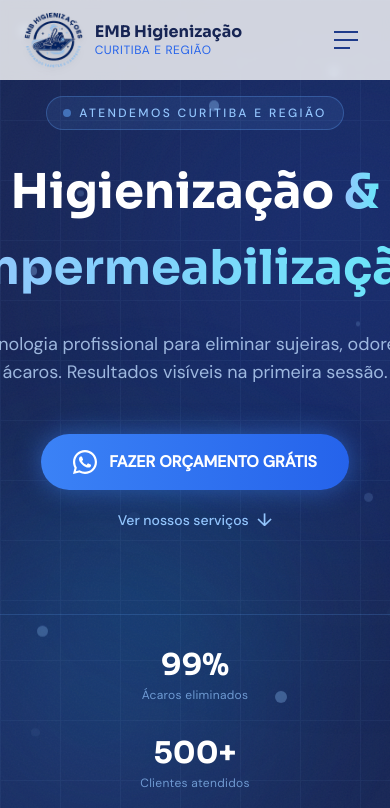
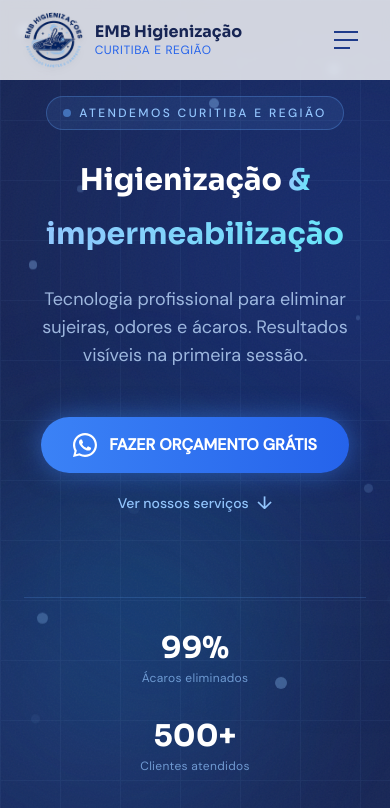
Before and after one commit to pedrotoppel/emb-website, a React (Vite) app: page / in a window 390 px wide. Shown: the top 808 px of the page. Built offline with nearby package versions, Linux system fonts and the light colour scheme.

Commit message:
Ajustes na responsividade Mobile do Hero

```diff
--- a/src/components/Hero.jsx
+++ b/src/components/Hero.jsx
@@ -54,7 +54,7 @@ export default function Hero() {
       ))}
 
       {/* Content */}
-      <div className="relative z-10 max-w-4xl mx-auto px-6 text-center pt-24">
+      <div className="relative z-10 max-w-4xl mx-auto px-6 text-center pt-24 min-w-0 w-full">
         {/* Badge */}
         <motion.div
           initial={{ opacity: 0, y: 20 }}
@@ -74,7 +74,7 @@ export default function Hero() {
             initial={{ y: 80, opacity: 0 }}
             animate={{ y: 0, opacity: 1 }}
             transition={{ duration: 0.8, delay: 0.2, ease: [0.22, 1, 0.36, 1] }}
-            className="text-5xl md:text-7xl font-bold text-white leading-tight"
+            className="text-3xl sm:text-5xl md:text-7xl font-bold text-white leading-tight break-words"
           >
             Higienização{" "}
             <span className="relative inline-block">
@@ -88,8 +88,12 @@ export default function Hero() {
           <motion.h1
             initial={{ y: 80, opacity: 0 }}
             animate={{ y: 0, opacity: 1 }}
-            transition={{ duration: 0.8, delay: 0.35, ease: [0.22, 1, 0.36, 1] }}
-            className="text-5xl md:text-7xl font-bold text-transparent bg-clip-text bg-gradient-to-r from-blue-300 to-cyan-300 leading-tight"
+            transition={{
+              duration: 0.8,
+              delay: 0.35,
+              ease: [0.22, 1, 0.36, 1],
+            }}
+            className="text-3xl sm:text-5xl md:text-7xl font-bold text-transparent bg-clip-text bg-gradient-to-r from-blue-300 to-cyan-300 leading-tight break-words"
           >
             impermeabilização
           </motion.h1>
@@ -120,9 +124,12 @@ export default function Hero() {
             whileHover={{ scale: 1.06, y: -2 }}
             whileTap={{ scale: 0.97 }}
           >
-            <svg className="w-6 h-6 fill-white flex-shrink-0" viewBox="0 0 24 24">
-              <path d="M17.472 14.382c-.297-.149-1.758-.867-2.03-.967-.273-.099-.471-.148-.67.15-.197.297-.767.966-.94 1.164-.173.199-.347.223-.644.075-.297-.15-1.255-.463-2.39-1.475-.883-.788-1.48-1.761-1.653-2.059-.173-.297-.018-.458.13-.606.134-.133.298-.347.446-.52.149-.174.198-.298.298-.497.099-.198.05-.371-.025-.52-.075-.149-.669-1.612-.916-2.207-.242-.579-.487-.5-.669-.51-.173-.008-.371-.01-.57-.01-.198 0-.52.074-.792.372-.272.297-1.04 1.016-1.04 2.479 0 1.462 1.065 2.875 1.213 3.074.149.198 2.096 3.2 5.077 4.487.709.306 1.262.489 1.694.625.712.227 1.36.195 1.871.118.571-.085 1.758-.719 2.006-1.413.248-.694.248-1.289.173-1.413-.074-.124-.272-.198-.57-.347z"/>
-              <path d="M12 0C5.373 0 0 5.373 0 12c0 2.133.558 4.133 1.535 5.875L0 24l6.29-1.509A11.945 11.945 0 0012 24c6.627 0 12-5.373 12-12S18.627 0 12 0zm0 21.818a9.818 9.818 0 01-5.007-1.37l-.36-.213-3.727.895.927-3.624-.234-.372A9.818 9.818 0 012.182 12C2.182 6.57 6.57 2.182 12 2.182S21.818 6.57 21.818 12 17.43 21.818 12 21.818z"/>
+            <svg
+              className="w-6 h-6 fill-white flex-shrink-0"
+              viewBox="0 0 24 24"
+            >
+              <path d="M17.472 14.382c-.297-.149-1.758-.867-2.03-.967-.273-.099-.471-.148-.67.15-.197.297-.767.966-.94 1.164-.173.199-.347.223-.644.075-.297-.15-1.255-.463-2.39-1.475-.883-.788-1.48-1.761-1.653-2.059-.173-.297-.018-.458.13-.606.134-.133.298-.347.446-.52.149-.174.198-.298.298-.497.099-.198.05-.371-.025-.52-.075-.149-.669-1.612-.916-2.207-.242-.579-.487-.5-.669-.51-.173-.008-.371-.01-.57-.01-.198 0-.52.074-.792.372-.272.297-1.04 1.016-1.04 2.479 0 1.462 1.065 2.875 1.213 3.074.149.198 2.096 3.2 5.077 4.487.709.306 1.262.489 1.694.625.712.227 1.36.195 1.871.118.571-.085 1.758-.719 2.006-1.413.248-.694.248-1.289.173-1.413-.074-.124-.272-.198-.57-.347z" />
+              <path d="M12 0C5.373 0 0 5.373 0 12c0 2.133.558 4.133 1.535 5.875L0 24l6.29-1.509A11.945 11.945 0 0012 24c6.627 0 12-5.373 12-12S18.627 0 12 0zm0 21.818a9.818 9.818 0 01-5.007-1.37l-.36-.213-3.727.895.927-3.624-.234-.372A9.818 9.818 0 012.182 12C2.182 6.57 6.57 2.182 12 2.182S21.818 6.57 21.818 12 17.43 21.818 12 21.818z" />
             </svg>
             FAZER ORÇAMENTO GRÁTIS
           </motion.a>
@@ -150,10 +157,15 @@ export default function Hero() {
               animate={{ opacity: 1, y: 0 }}
               transition={{ delay: 1.0 + i * 0.1 }}
             >
-              <p className="text-3xl font-bold text-white" style={{ fontFamily: 'Sora, sans-serif' }}>
+              <p
+                className="text-3xl font-bold text-white"
+                style={{ fontFamily: "Sora, sans-serif" }}
+              >
                 {stat.value}
               </p>
-              <p className="text-blue-300/70 text-xs tracking-wide mt-1">{stat.label}</p>
+              <p className="text-blue-300/70 text-xs tracking-wide mt-1">
+                {stat.label}
+              </p>
             </motion.div>
           ))}
         </motion.div>
@@ -161,7 +173,7 @@ export default function Hero() {
 
       {/* Scroll indicator */}
       <motion.div
-        className="absolute bottom-8 left-1/2 -translate-x-1/2"
+        className="hidden md:flex absolute bottom-8 inset-x-0 justify-center"
         animate={{ y: [0, 10, 0] }}
         transition={{ repeat: Infinity, duration: 2, ease: "easeInOut" }}
       >
--- a/src/index.css
+++ b/src/index.css
@@ -21,6 +21,11 @@ html {
 body {
   font-family: 'DM Sans', sans-serif;
   background: #f8fafc;
+  overflow-x: hidden;
+  overflow-wrap: break-word;
+}
+
+#root {
   overflow-x: hidden;
 }
 
```
